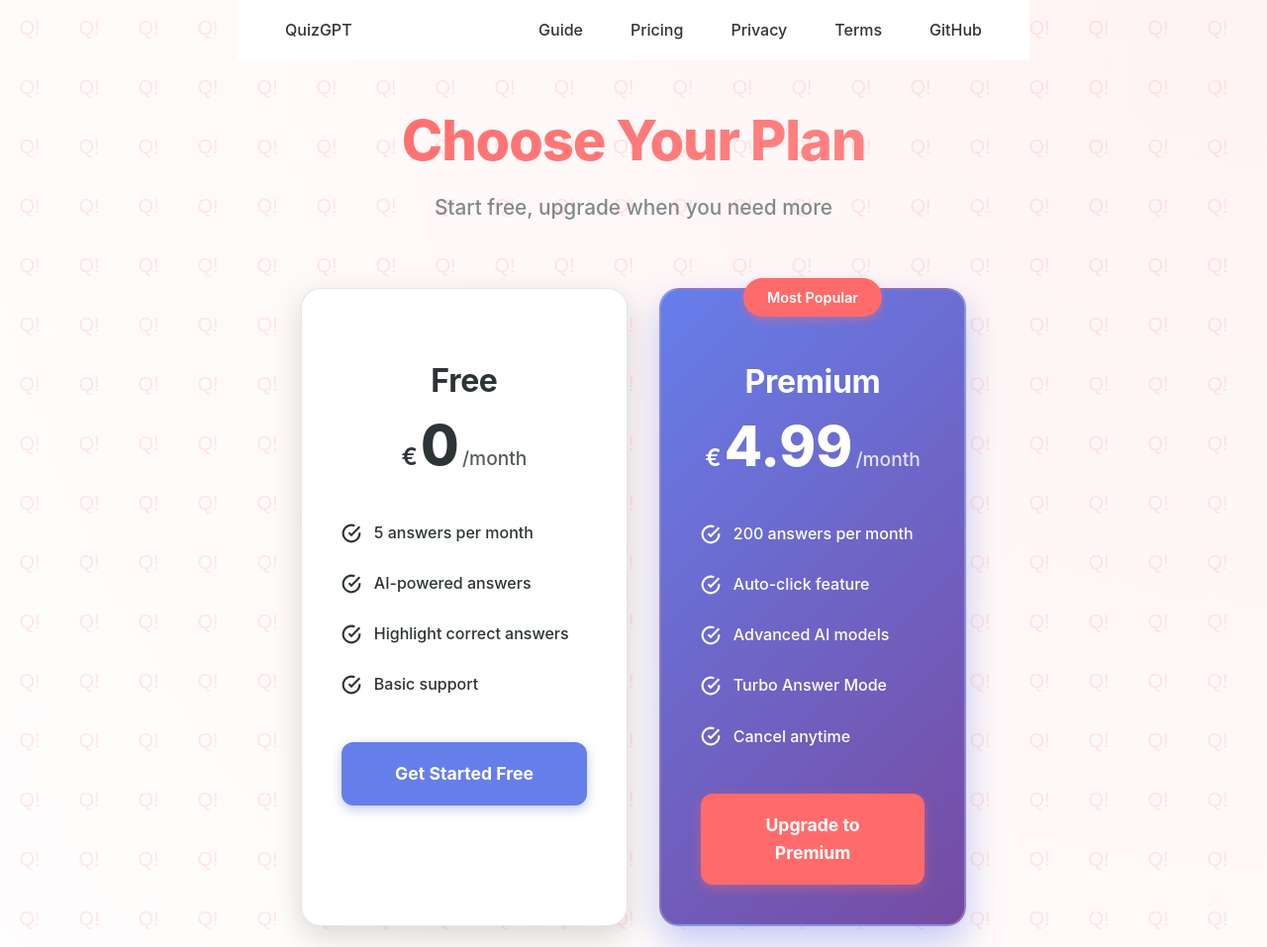
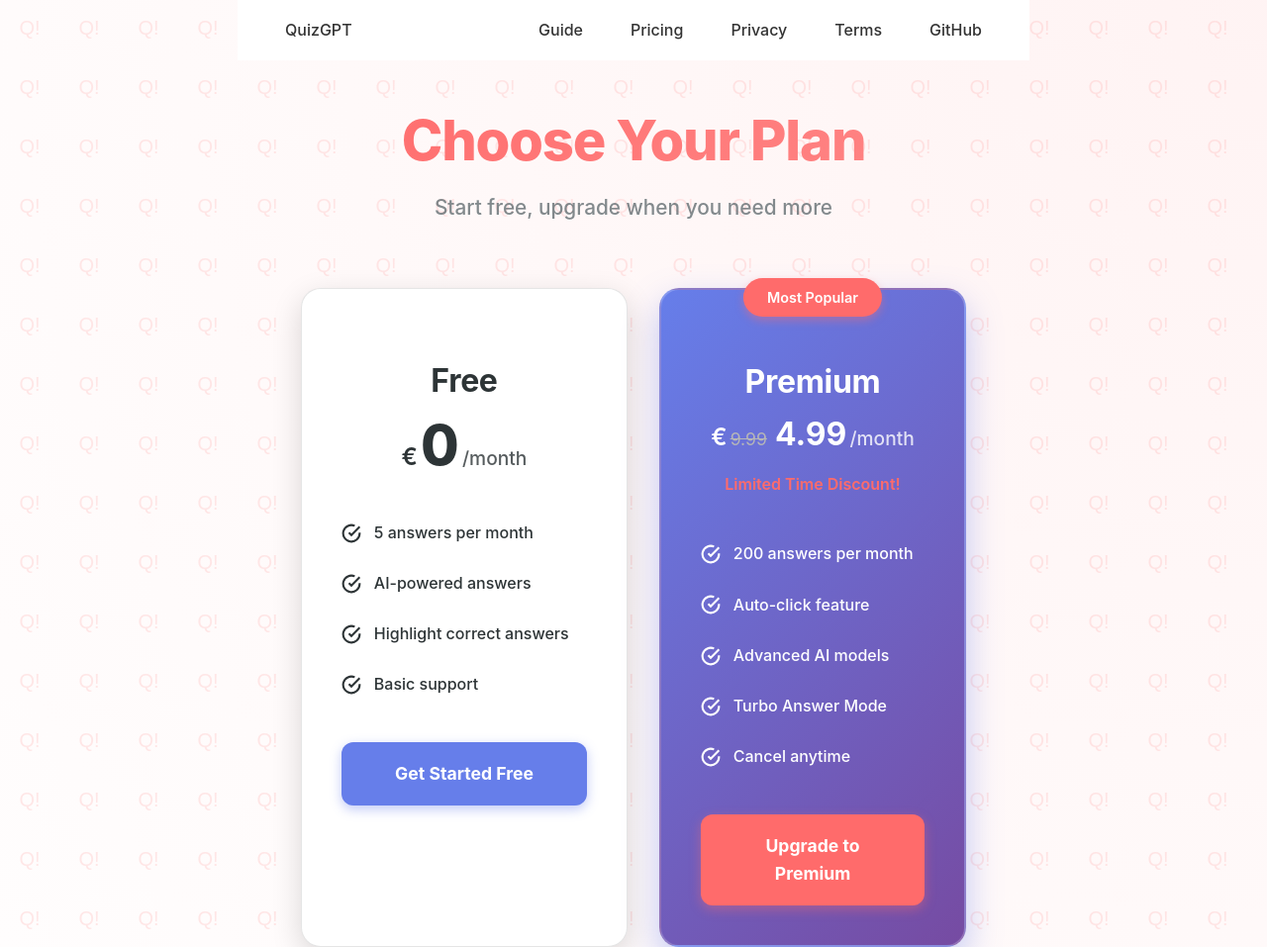
Before and after one commit to im23b-busere/QuizGPT, a browser extension: page docs/pricing.html in a window 1280 px wide. Shown: the top 957 px of the page at 99% size. Drawn offline with Linux system fonts and the light colour scheme.

Commit message:
Add discount

```diff
--- a/docs/pricing.html
+++ b/docs/pricing.html
@@ -104,9 +104,11 @@
             <h2>Premium</h2>
             <div class="price">
               <span class="currency">€</span>
-              <span class="amount">4.99</span>
+              <span class="old-price" style="text-decoration: line-through; color: #b7b7b7; font-size: 1.1em; margin-right: 8px;">9.99</span>
+              <span class="amount" style="color: white; font-weight: bold; font-size: 2em;">4.99</span>
               <span class="period">/month</span>
             </div>
+            <div class="discount-label" style="color: #ff6b6b; font-size: 1em; font-weight: 600; margin-top: 2px;">Limited Time Discount!</div>
           </div>
 
           <div class="card-features">
--- a/docs/style.css
+++ b/docs/style.css
@@ -33,7 +33,7 @@
     display: flex;
     align-items: center;
     justify-content: center;
-    min-height: 100vh;
+    min-height: 110vh;
 }
 
 .upgrade-centered .navbar {
```
